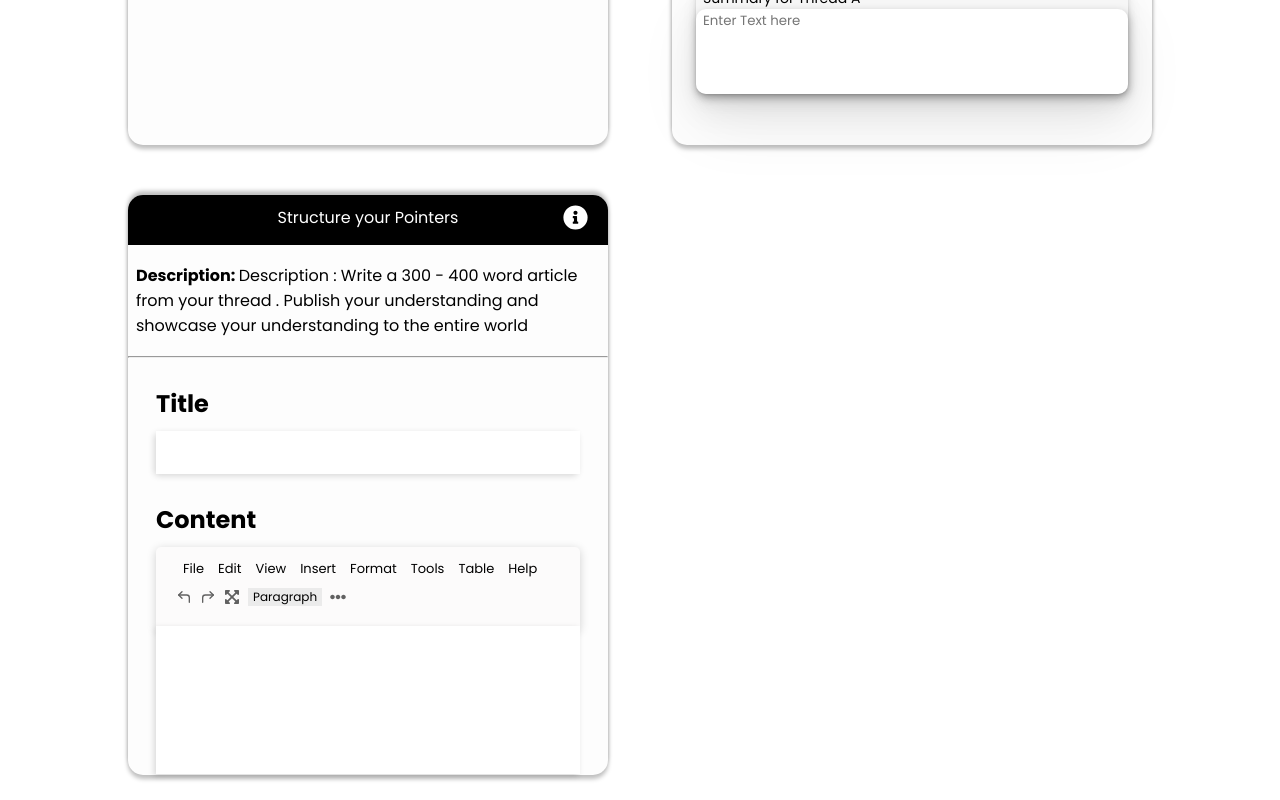
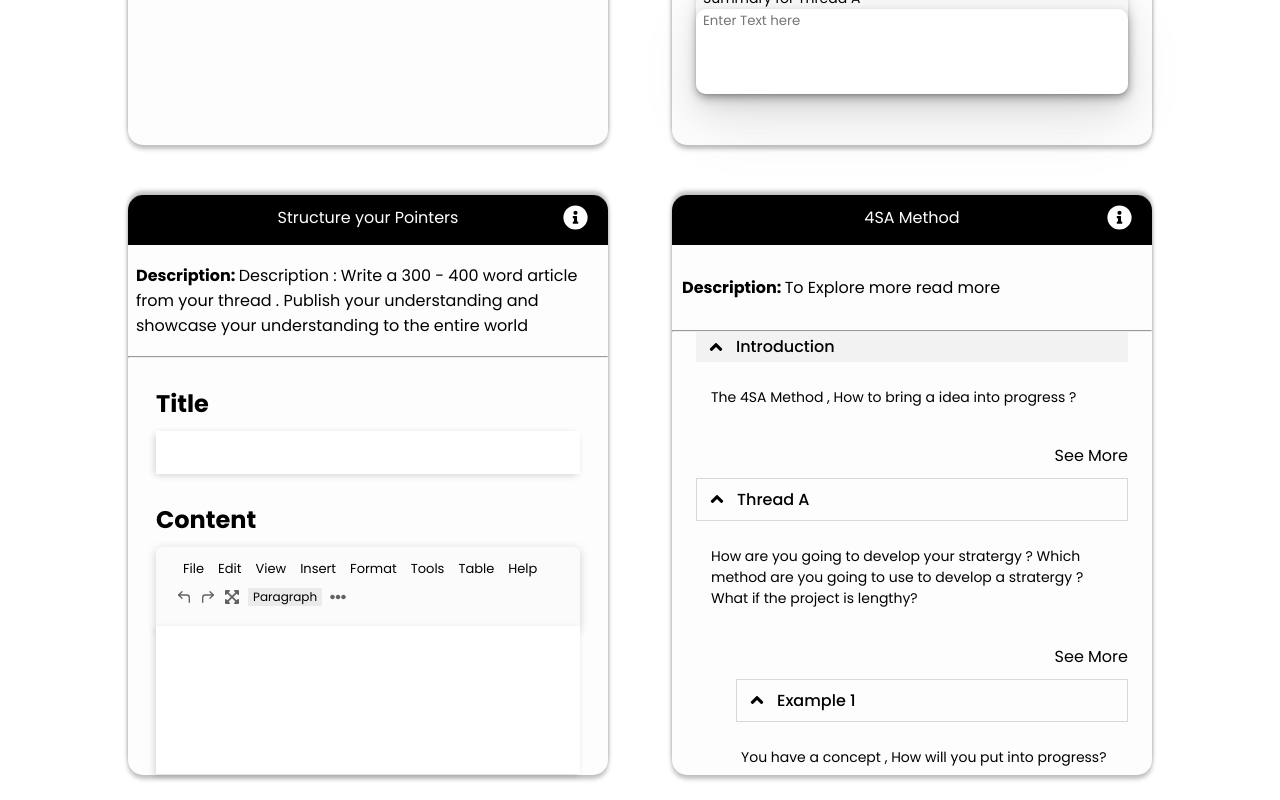
Before and after one commit to Azharul-Raj/DT-frontend, a React (Vite) app: page / in a window 1280 px wide. Shown: the part 802-1602 px from the top of the page. Built offline with nearby package versions, Linux system fonts and the light colour scheme.

Commit message:
last container design done

```diff
--- /dev/null
+++ b/src/compontnts/BottomRightCard.css
@@ -0,0 +1,35 @@
+.method-div{
+    padding: 30px 0;
+    padding-left: 10px;
+}
+.method-card-bottom-part{
+    margin: 0 5%;
+}
+.introduction-container{
+    background-color: #F2F2F2;
+    height: 30px;
+    display: flex;
+    align-items: center;
+}
+.introduction-icon{
+    margin: 0 10px;
+
+    text-align: center;
+    display: inline-block;
+    font-size: 20px;
+}
+.introduction-desc{
+    padding: 25px 15px;
+    font-size: 14px;
+}
+.see-more{
+    margin: 10px 0;
+    display: flex;
+    justify-content: end;
+}
+.thread-container{
+    display: flex;
+    align-items: center;
+    height: 43px;
+    border: 1px solid #D9D7D7;
+}
--- /dev/null
+++ b/src/compontnts/BottomRightCard.tsx
@@ -0,0 +1,39 @@
+import { FaInfoCircle,FaAngleUp } from "react-icons/fa";
+import { BsChevronUp } from "react-icons/bs";
+
+import "./BottomRightCard.css"
+
+export default function BottomRightCard() {
+  return (
+    <div className="card-container">
+    <div className="card-top">
+      <h5 className="top-heading">4SA Method</h5>
+      <FaInfoCircle className="info-icon" />
+    </div>
+      <p className="method-div">
+        <span className="d-title">Description: </span>
+        To Explore more read more
+      </p>
+      <hr />
+      <div className="method-card-bottom-part">
+        <div className="introduction-container">
+        <FaAngleUp className="introduction-icon"/>
+          <h4 style={{fontWeight:"500"}}>  Introduction</h4>
+        </div>
+          <p className="introduction-desc">The 4SA Method , How to bring a idea into progress ?</p>
+          <p className="see-more">See More</p>
+        <div className="thread-container">
+        <FaAngleUp className="introduction-icon"/>
+          <h4 style={{fontWeight:"500"}}>  Thread A</h4>
+        </div>
+          <p className="introduction-desc">How are you going to develop your stratergy ? Which method are you going to use to develop a stratergy ? What if the project is lengthy?</p>
+          <p className="see-more">See More</p>
+          <div style={{marginLeft:"40px"}} className="thread-container">
+        <FaAngleUp className="introduction-icon"/>
+          <h4 style={{fontWeight:"500"}}>  Example 1</h4>
+        </div>
+          <p style={{marginLeft:"30px"}} className="introduction-desc">You have a concept , How will you put into progress?</p>
+      </div>
+  </div>
+  )
+}
--- a/src/pages/sections/Cards/Cards.tsx
+++ b/src/pages/sections/Cards/Cards.tsx
@@ -1,5 +1,6 @@
 import React from 'react'
 import BottomLeftCard from '../../../compontnts/BottomLeftCard'
+import BottomRightCard from '../../../compontnts/BottomRightCard'
 import TopLeftCard from '../../../compontnts/TopLeftCard'
 import TopRightCard from '../../../compontnts/TopRightCard'
 import "./Cards.css"
@@ -14,6 +15,7 @@ export default function Cards() {
       </div>
         <div className="bottom-cards">
           <BottomLeftCard/>
+          <BottomRightCard/>
         </div>
         </div>
         </>
```
